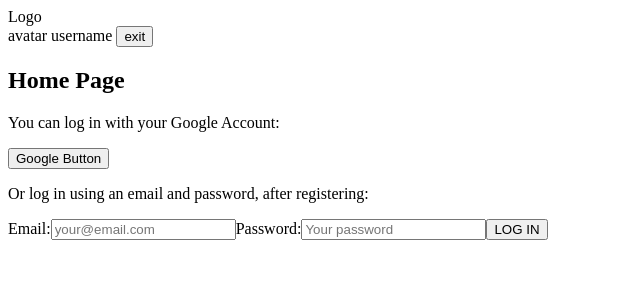
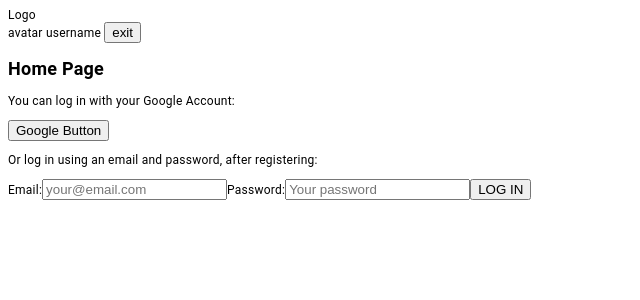
Before and after one commit to Spudowski/goit-kapusta-frontend, a React (Vite) app: page / in a window 1280 px wide. Shown: the top 300 px of the page, without its empty margins (0-640 px from the left). Built offline with nearby package versions, Linux system fonts and the light colour scheme.

Commit message:
update app.css global variables colors and font

```diff
--- a/src/App.css
+++ b/src/App.css
@@ -1,6 +1,27 @@
-/* #root {
+#root {
+  --orange: #ff751d;
+  --light-orange: #ffdac0;
+  --light-grey: #f5f6fb;
+  --text-grey: #52555f;
+  --dark-navy-grey: #071f41;
+  --kapusta-grey: #dfe2eb;
+  --red: #e53935;
+  --green: #407946;
+  --white: #ffffff;
+  --black: #000000;
+
+  font-family: "Roboto", sans-serif;
+  font-size: 12px;
+  font-weight: 400;
+  letter-spacing: 0.02em;
+  font-style: normal;
+  color: var(--dark-grey);
+
   max-width: 1280px;
   margin: 0 auto;
+}
+
+/* #root {
   padding: 2rem;
   text-align: center;
 }
```
